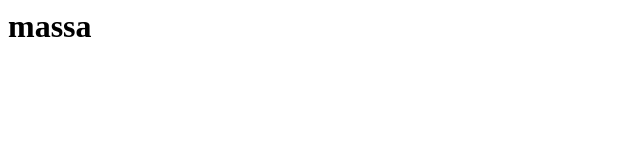
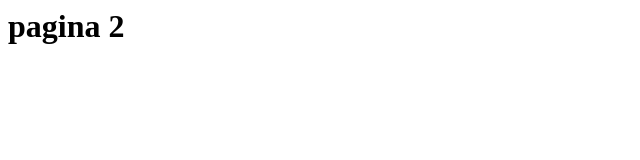
Before and after one commit to arqpereira/arqpereira, a plain HTML site: page massa.html in a window 1280 px wide. Shown: the full height of the page, 0-640 px from the left. Drawn offline with Linux system fonts and the light colour scheme.

Commit message:
Update massa.html

```diff
--- a/massa.html
+++ b/massa.html
@@ -4,5 +4,5 @@
 
 	</head>
 
-<body><h1>massa</h1></body>
+<body><h1>pagina 2</h1></body>
 </html>
```
